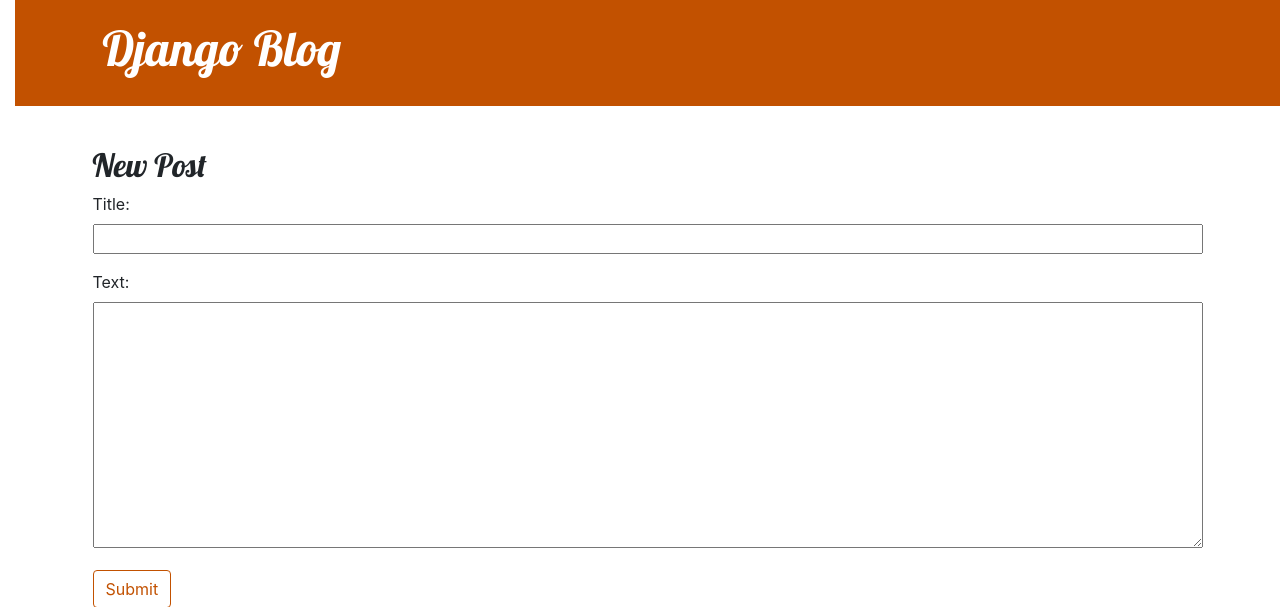
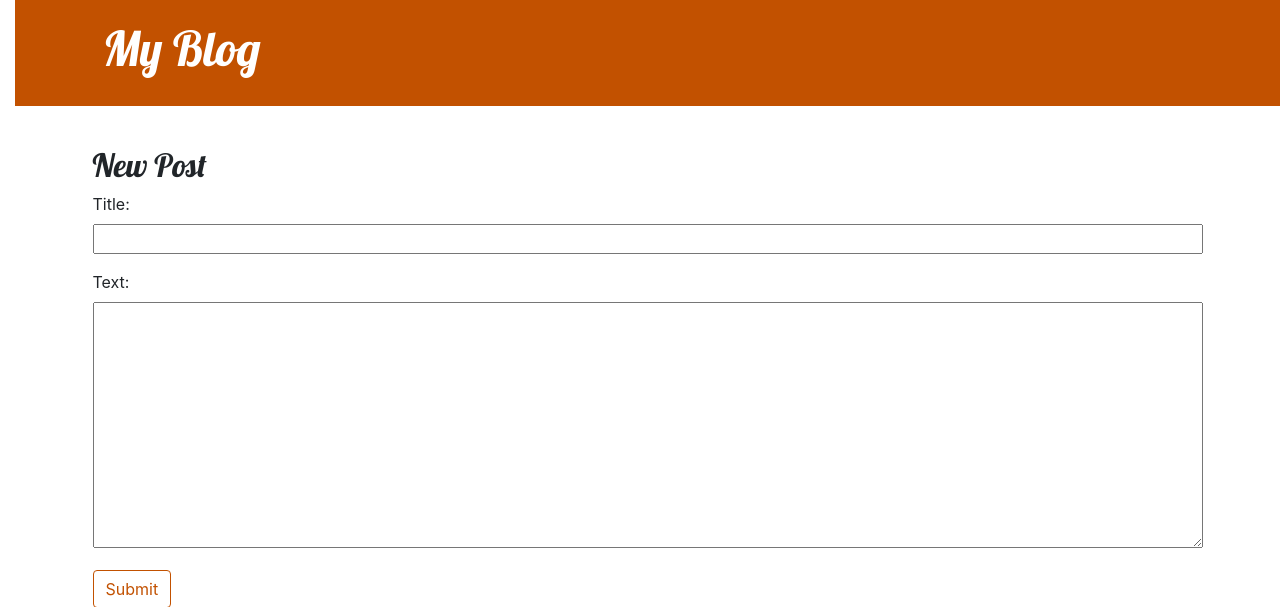
Before and after one commit to Pujitha-Pilla/Blog, a Django app: page /post/new/ in a window 1280 px wide. Shown: the top 607 px of the page. Run offline with Django 3.2, Linux system fonts and the light colour scheme.

Commit message:
updated blog name

```diff
--- a/blog/templates/blog/base.html
+++ b/blog/templates/blog/base.html
@@ -16,7 +16,7 @@
                         {% include './icons/file-earmark-plus.svg' %}
                     </a>
                 {% endif %}
-                <h1><a href="/">Django Blog</a></h1>
+                <h1><a href="/">My Blog</a></h1>
             </div>
         </header>
         <main class="container">
```
